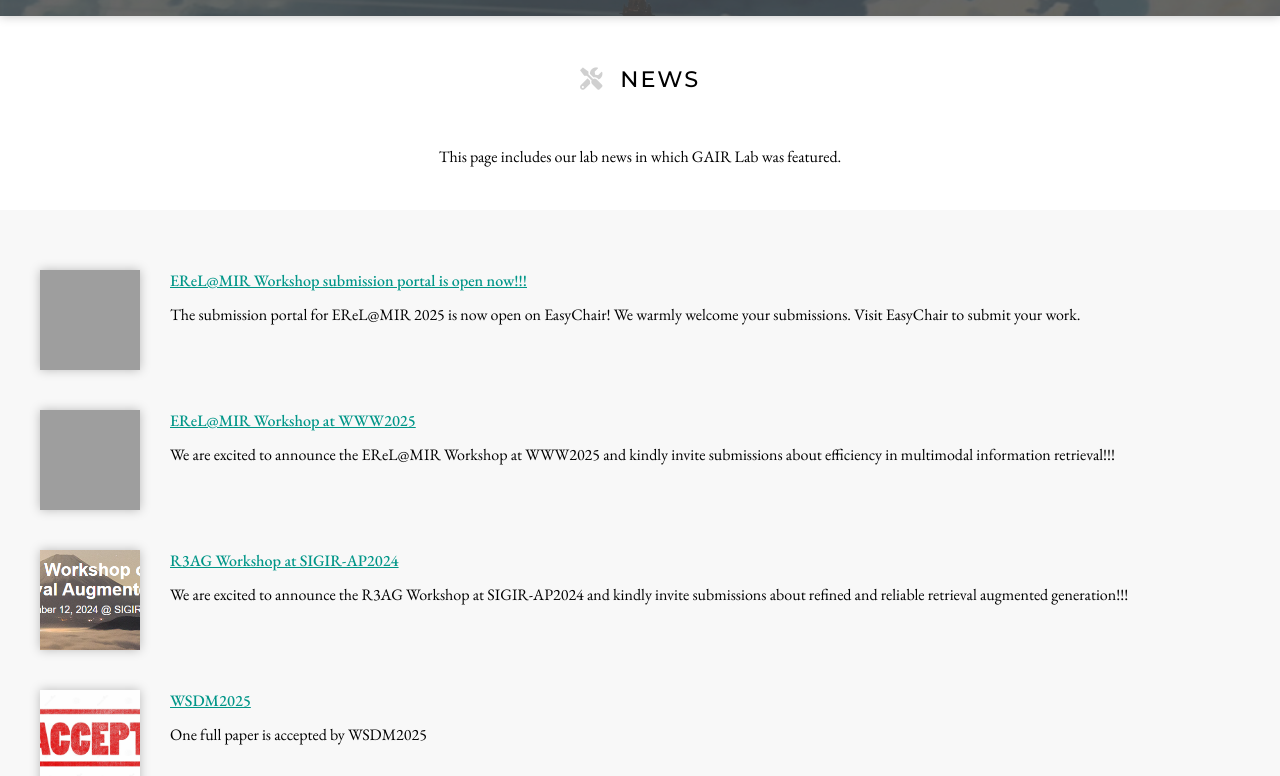
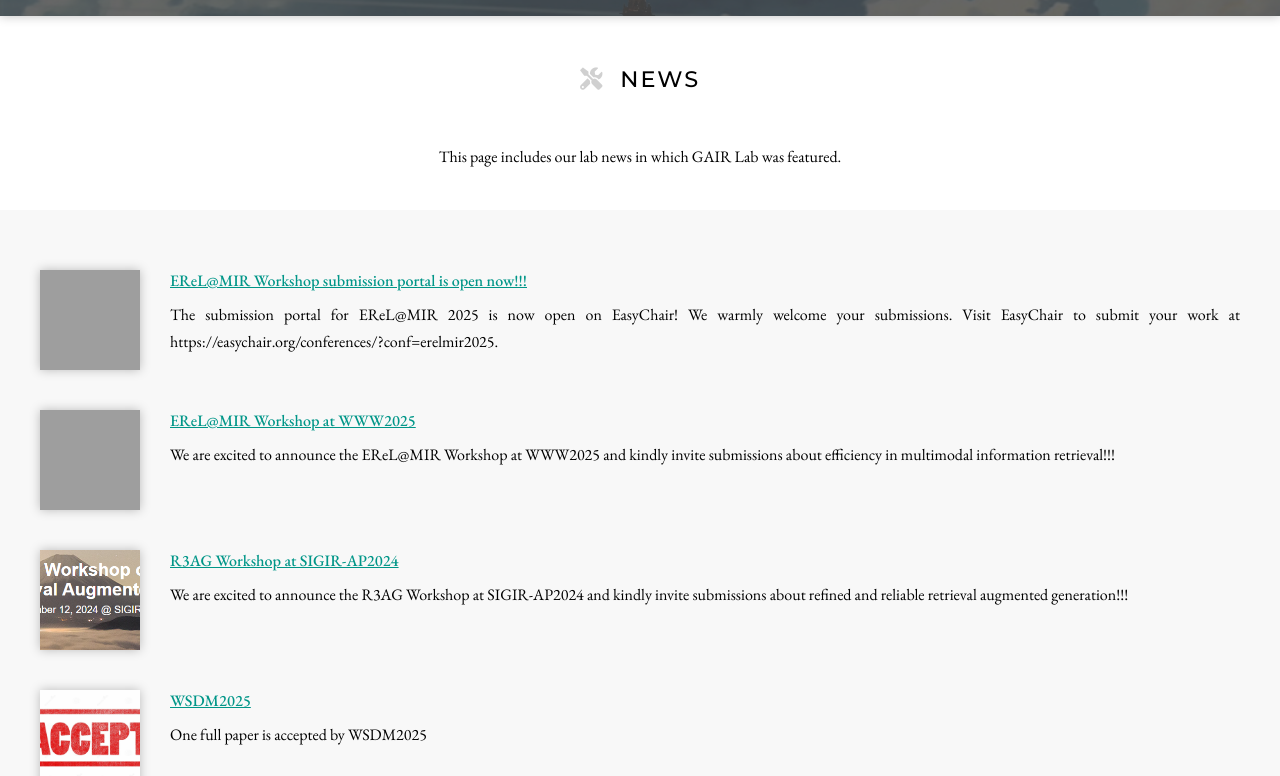
Before and after one commit to GAIR-Lab/GAIR-Lab.github.io, a Jekyll site: the page built from news/index.md, in a window 1280 px wide and 900 px high, cut to the strip 124-900 px from the top of the window. Built offline with Jekyll 4.4.1, drawn with Linux system fonts in a browser that asks for light colours; nearby versions of some CDN libraries; grey boxes are pictures that could not be loaded.

Commit message:
Update resources.yml

```diff
--- a/_data/resources.yml
+++ b/_data/resources.yml
@@ -23,7 +23,7 @@
   type: legacy
   image: images/erel.png
   link: https://erel-mir.github.io/
-  description: "The submission portal for EReL@MIR 2025 is now open on EasyChair! We warmly welcome your submissions. Visit EasyChair to submit your work."
+  description: "The submission portal for EReL@MIR 2025 is now open on EasyChair! We warmly welcome your submissions. Visit EasyChair to submit your work at https://easychair.org/conferences/?conf=erelmir2025."
 - title: EReL@MIR Workshop at WWW2025
   type: legacy
   image: images/erel.png
```
